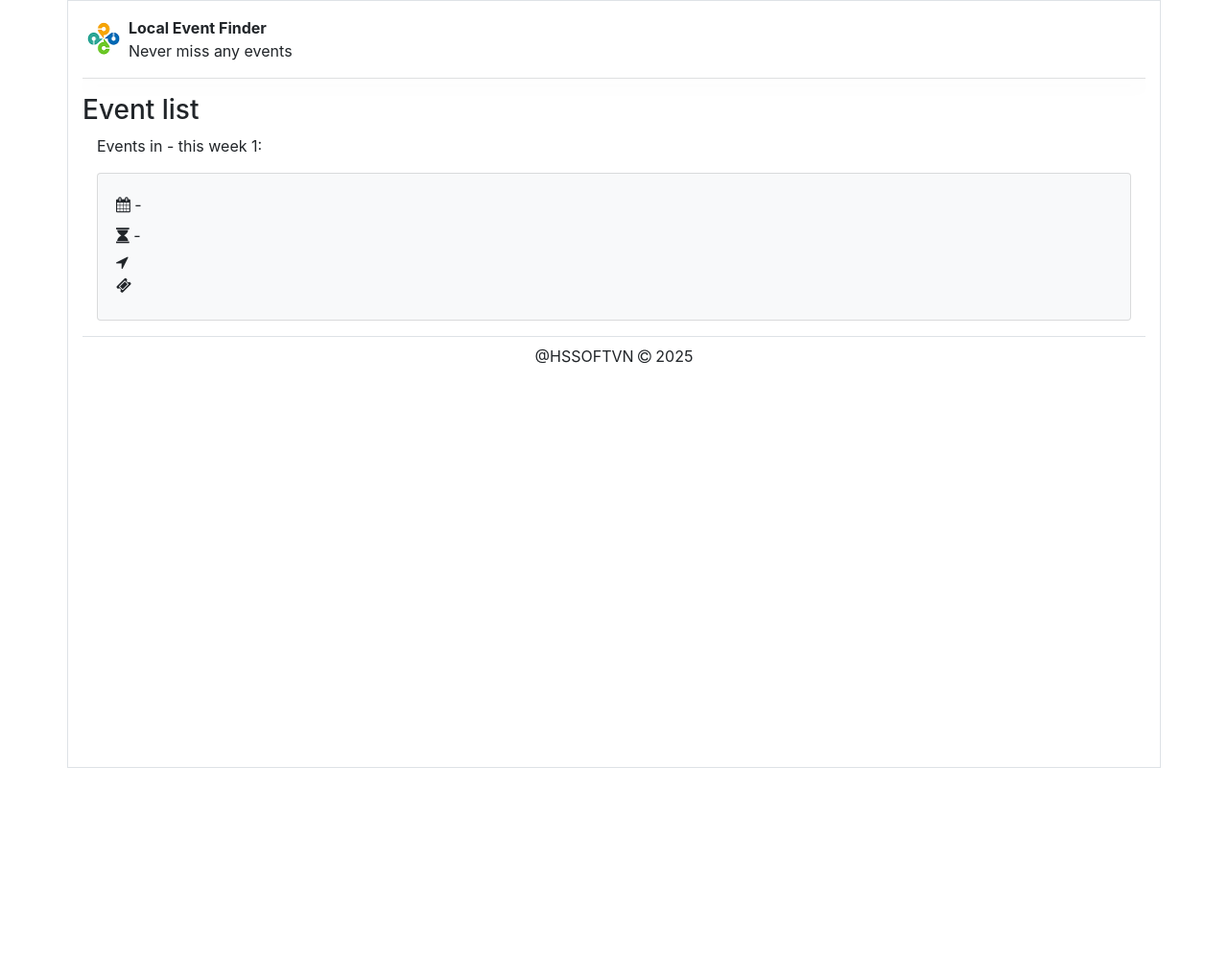
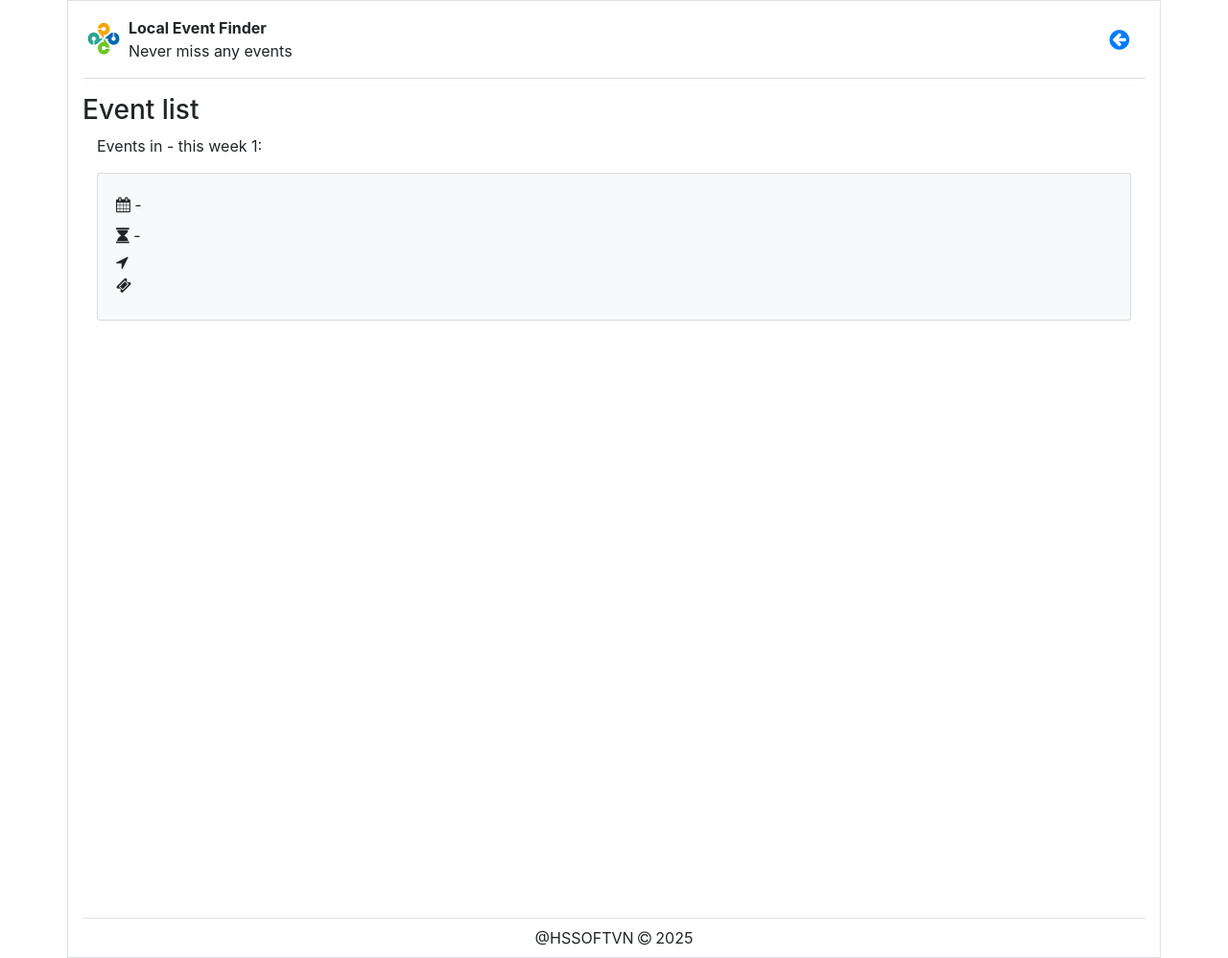
Before and after one commit to TinySonhh/webapp-local-event-finder, a PHP site: page /result-page.php in a window 1280 px wide. Shown: the whole page at 96% size. Before the commit the page ends 800 px from the top, so only its background shows below. Run offline with PHP 8.4, Linux system fonts and the light colour scheme.

Commit message:
+add back button in result-page.php

```diff
--- a/_revision/latest.php
+++ b/_revision/latest.php
@@ -1 +1 @@
-<?php $CACHE_REVISION_NO="20250305110156"; ?>
+<?php $CACHE_REVISION_NO="20250305121607"; ?>
--- a/result-page.php
+++ b/result-page.php
@@ -94,13 +94,16 @@
 				<div class="fs-large pointer"><b>Local Event Finder</b></div>
 				<div class="">Never miss any events </div>
 			</div>
+			<button type="button" class="button-back ml-auto btn btn-link">
+				<i class="fa fa-arrow-circle-left" style="font-size: 1.5rem;"></i>
+			</button>
 		</div>
 		<hr class="bg-light mt-0 shadow"/>
 	</header>
 
 	<h3>Event list</h3>
 
-	<div class="container">
+	<div class="container min-vh-100">
 		<div>Events in <span class="city-name"><?=$cityName?></span> this week <span> <?=count($eventsByCity) ?></span>:</div>
 		<div class="event-list">
 <?php
@@ -126,6 +129,12 @@
 
 </body>
 
+<script>
+	$('.button-back ').on('click', ()=>{
+		history.back()
+	})
+</script>
+
 <?php require_once "views/footer.php"; ?>
 
 </html>
--- a/views/footer.php
+++ b/views/footer.php
@@ -1,3 +1,3 @@
-<footer class="border-top py-2 mt-3 text-center">
+<footer class="border-top py-2 mt-3 text-center ">
 	@HSSOFTVN <i class="fa fa-copyright" aria-hidden="true"></i> 2025
 </footer>
--- a/x-deploy/lastChanges.txt
+++ b/x-deploy/lastChanges.txt
@@ -1 +1 @@
-2025-03-05 11:01:56
+2025-03-05 12:16:07
```
